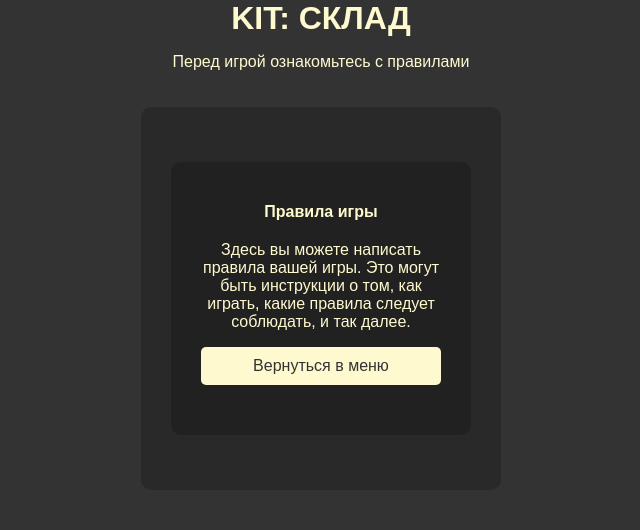
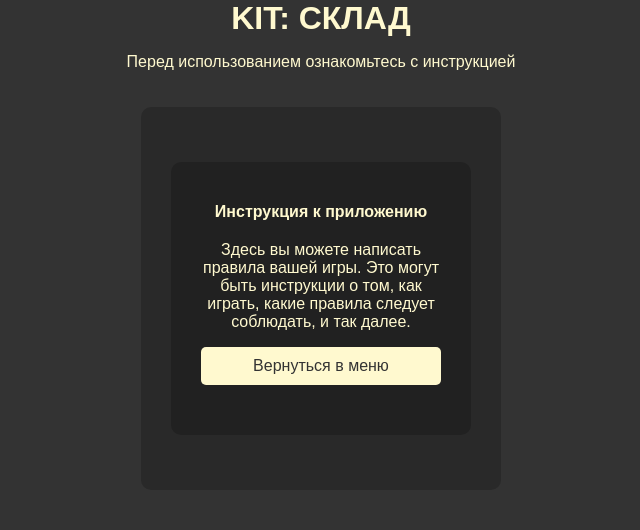
Before and after one commit to dvachhero/storage_game, a Django app: page /rules/ in a window 1280 px wide. Shown: the part 238-768 px from the top of the page, without its empty margins (319-959 px from the left). Run offline with Django 5.2, Linux system fonts and the light colour scheme; the visitor is signed in with stand-in values (Sample User, id 1).

Commit message:
Добавил КИТ.Ментор

```diff
--- a/storage_game/storage_game/templates/home.html
+++ b/storage_game/storage_game/templates/home.html
@@ -2,7 +2,7 @@
 {% extends 'base.html' %}
 
 {% block content %}
-  <h1>Меню игры</h1>
+  <h1>Меню приложения</h1>
   <div class="menu">
     <button onclick="window.location.href='{% url 'rules' %}'">Правила</button>
     <button onclick="window.location.href='{% url 'gamemenu' %}'">Играть</button>
--- a/storage_game/storage_game/templates/rules.html
+++ b/storage_game/storage_game/templates/rules.html
@@ -2,12 +2,12 @@
 {% extends 'base.html' %}
 
 {% block subtext %}
-    <div class="subtext">Перед игрой ознакомьтесь с правилами</div>
+    <div class="subtext">Перед использованием ознакомьтесь с инструкцией</div>
 {% endblock %}
 
 {% block content %}
     <div class="container">
-        <h1>Правила игры</h1>
+        <h1>Инструкция к приложению</h1>
         <p>Здесь вы можете написать правила вашей игры. Это могут быть инструкции о том, как играть, какие правила следует соблюдать, и так далее.</p>
         <button onclick="window.location.href='{% url 'home' %}'">Вернуться в меню</button>
     </div>
```
Also changed, not shown: storage_game/game/migrations/0006_responsibleperson_userprofile_responsible.py (added).
